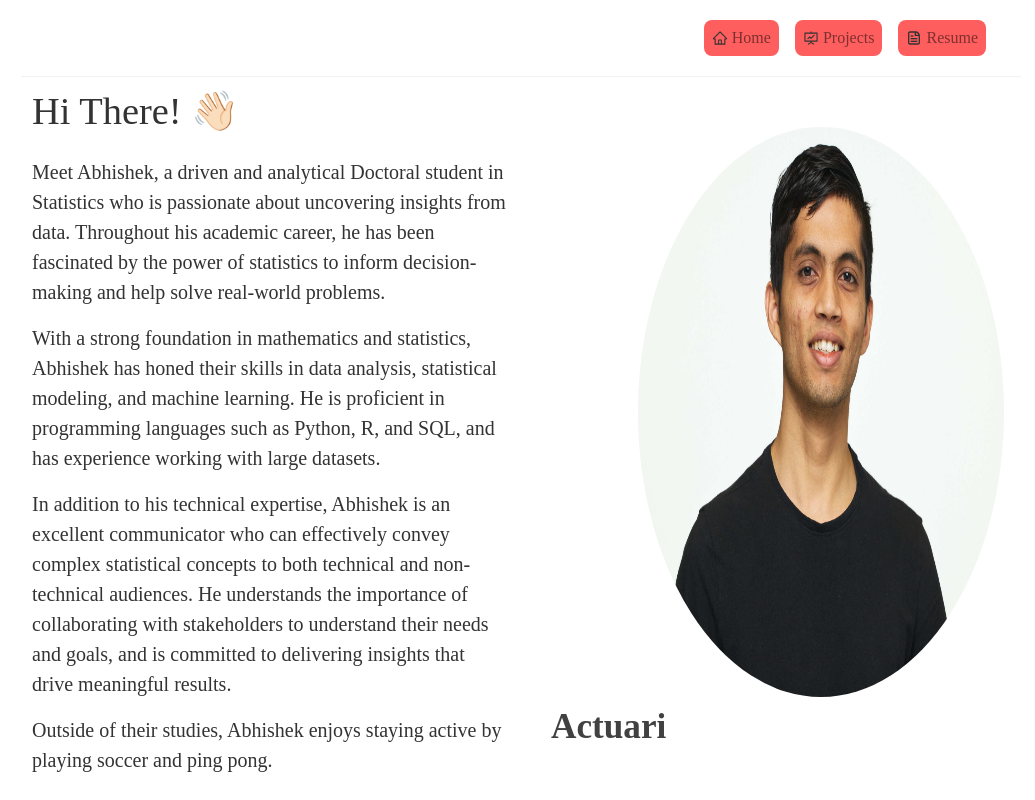
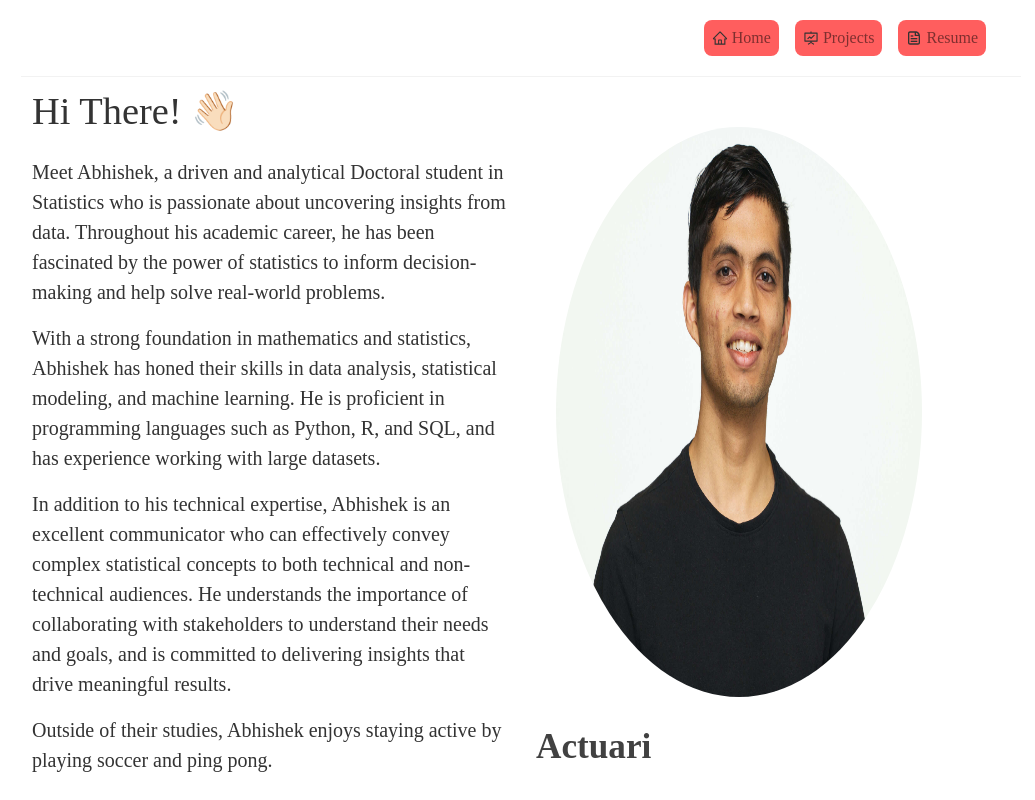
Before and after one commit to kafleBeast/kafle-portfolio, a React (Create React App) app: page / in a window 1280 px wide. Shown: the top 800 px of the page, without its empty margins (119-1154 px from the left). Built offline with nearby package versions, Linux system fonts and the light colour scheme; the HTML template or start-up script is replaced by a standard one.

Commit message:
Update index.css
centering image and typewriter

```diff
--- a/src/index.css
+++ b/src/index.css
@@ -130,8 +130,8 @@
   margin-left: 20px !important;
 }
 .heading-type {
-  padding-left: 15px;
   text-align: "center";
+  margin-top: 20px;
 }
 
 .heading {
@@ -272,7 +272,9 @@
   height: 80%;
   width: 90%;
   margin-top: 12%;
-  margin-left: 25%;
+  margin-left: auto;
+  margin-right: auto; /* Centers the image horizontally */
+  display: block; /* Ensures the image respects margin auto */
 }
 
 @media (max-width: 767px) {
```
